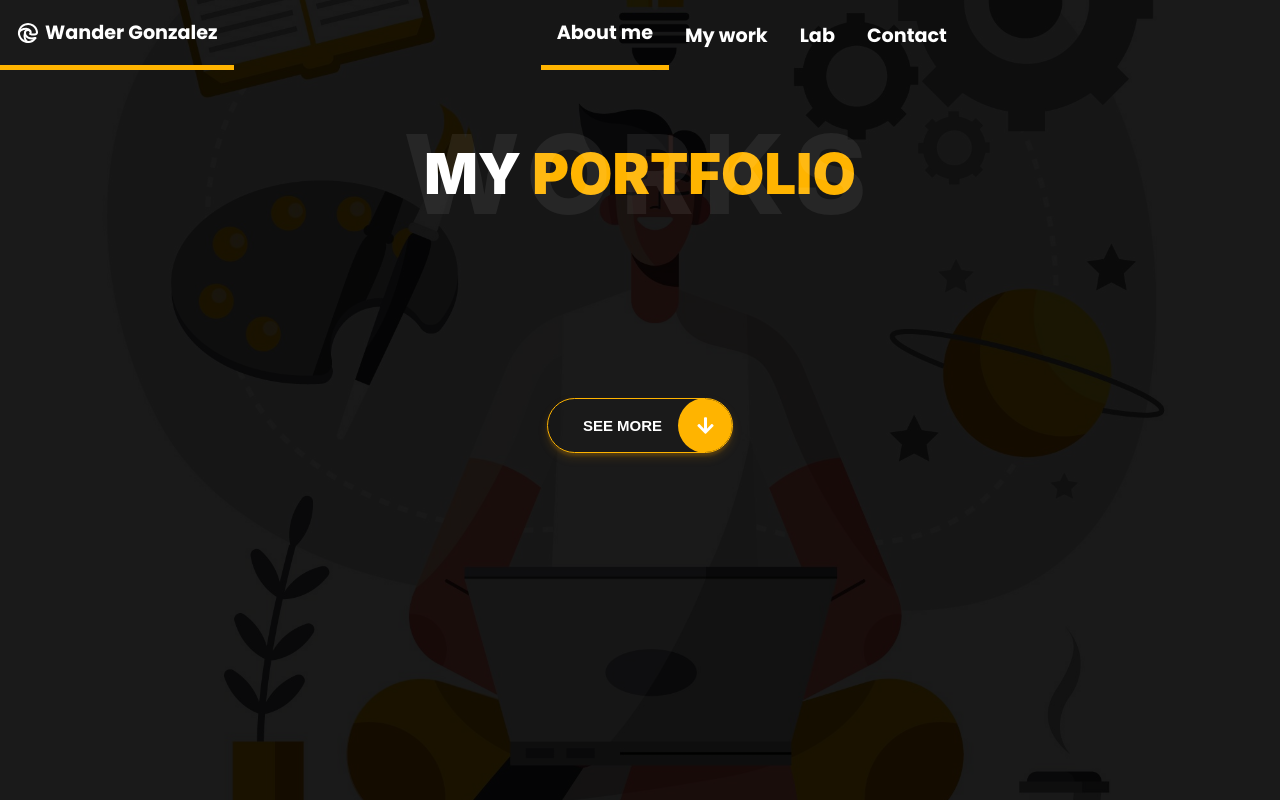
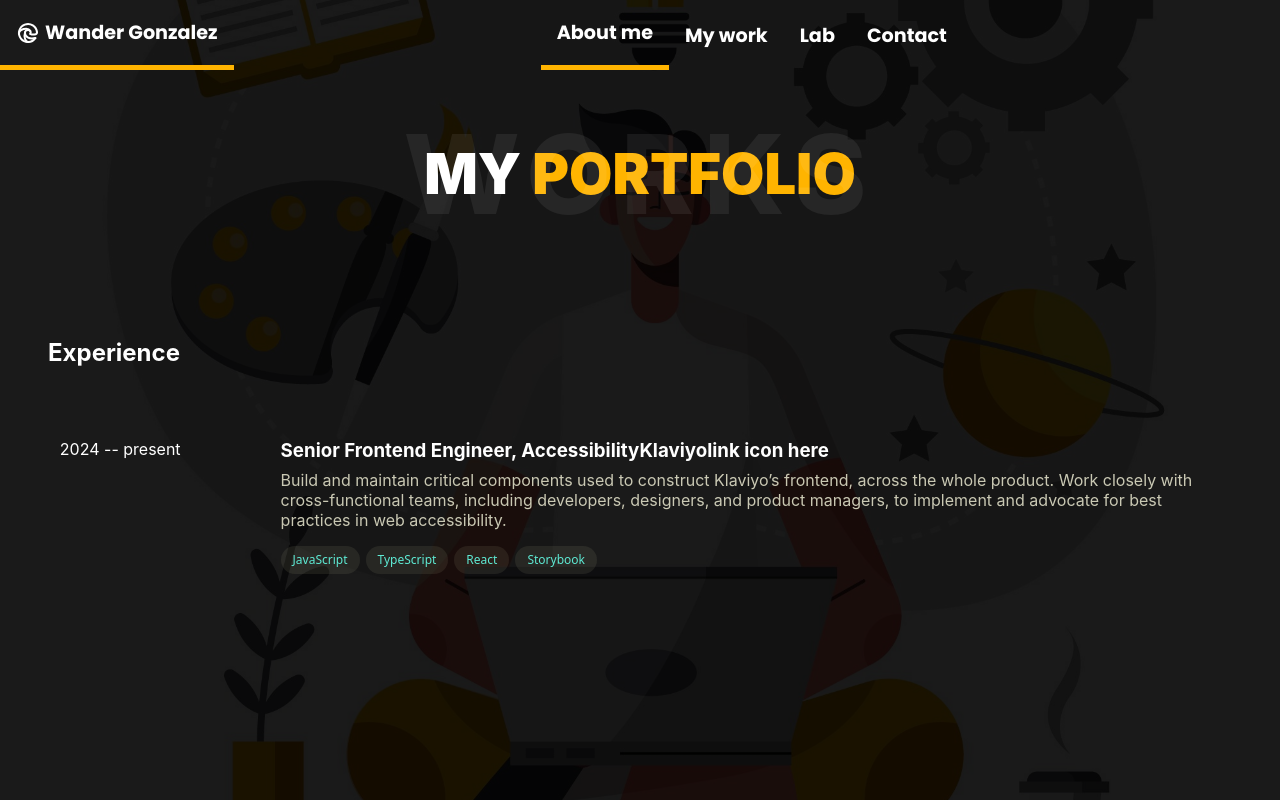
Before and after one commit to wandergithub/w-portfolio, a React (Create React App) app: page /work in a window 1280 px wide. Built offline with nearby package versions, Linux system fonts and the light colour scheme.

Commit message:
Create experience layout on my work page

```diff
--- a/src/components/Lab/Lab.js
+++ b/src/components/Lab/Lab.js
@@ -2,7 +2,7 @@ import './Lab.scss';
 import { FaArrowDown } from 'react-icons/fa';
 import { useState, useEffect } from 'react';
 import ReactGA from 'react-ga';
-import { ToastContainer, toast } from 'react-toastify';
+import { ToastContainer } from 'react-toastify';
 import ProjectCard from '../ProjectCard/ProjectCard';
 import projects from './Data/projects';
 import Button from '../shared/Button/Button';
@@ -15,22 +15,9 @@ const Lab = () => {
     ReactGA.pageview(window.location.pathname + window.location.search);
   }, []);
 
-  const noMoreItems = () => (toast.warn('No more projects! \n', {
-    position: 'bottom-left',
-    autoClose: 4000,
-    hideProgressBar: false,
-    closeOnClick: true,
-    pauseOnHover: true,
-    draggable: true,
-    progress: undefined,
-    theme: 'dark',
-  }));
-
   function showMoreItems(currentNumber) {
     if (currentNumber < projects.length) {
       setLength(length + 1);
-    } else {
-      noMoreItems();
     }
   }
 
--- a/src/components/Work/Data/ProjectsList.js
+++ b/src/components/Work/Data/ProjectsList.js
@@ -1,5 +1,22 @@
 const projects = [
-
+  {
+    title: 'Software Engineer Intern',
+    company: 'Torre.ai',
+    from: '2023',
+    to: '2024',
+    description: 'Build and maintain critical components used to construct Klaviyo’s frontend, across the whole product. Work closely with cross-functional teams, including developers, designers, and product managers, to implement and advocate for best practices in web accessibility.',
+    tech: ['JavaScript', 'TypeScript', 'React', 'StoryBooks'],
+    linkToCompany: 'https://torre.ai',
+  },
+  {
+    title: 'Software Engineer Intern',
+    company: 'Torre.ai',
+    from: '2023',
+    to: '2024',
+    description: 'Build and maintain critical components used to construct Klaviyo’s frontend, across the whole product. Work closely with cross-functional teams, including developers, designers, and product managers, to implement and advocate for best practices in web accessibility.',
+    tech: ['JavaScript', 'TypeScript', 'React', 'StoryBooks'],
+    linkToCompany: 'https://torre.ai',
+  },
 ];
 
 export default projects;
--- a/src/components/Work/Work.js
+++ b/src/components/Work/Work.js
@@ -1,39 +1,12 @@
 import './Work.scss';
-import { FaArrowDown } from 'react-icons/fa';
-import { useState, useEffect } from 'react';
+import { useEffect } from 'react';
 import ReactGA from 'react-ga';
-import { ToastContainer, toast } from 'react-toastify';
-import ProjectCard from '../ProjectCard/ProjectCard';
-import Button from '../shared/Button/Button';
-import projects from './Data/ProjectsList';
-import 'react-toastify/dist/ReactToastify.css';
 
 const Work = () => {
-  const [length, setLength] = useState(3);
-
   // Google analytics
   useEffect(() => {
     ReactGA.pageview(window.location.pathname + window.location.search);
   }, []);
-
-  const noMoreItems = () => (toast.warn('No more projects! \n', {
-    position: 'bottom-left',
-    autoClose: 4000,
-    hideProgressBar: false,
-    closeOnClick: true,
-    pauseOnHover: true,
-    draggable: true,
-    progress: undefined,
-    theme: 'dark',
-  }));
-
-  function showMoreItems(currentNumber) {
-    if (currentNumber < projects.length) {
-      setLength(length + 1);
-    } else {
-      noMoreItems();
-    }
-  }
 
   return (
     <div style={{
@@ -54,33 +27,46 @@ const Work = () => {
         </h1>
         <span className="title-bg">works</span>
       </div>
+      <h2 className="project__subtitle">Experience</h2>
+      <div className="project-container">
+        <li className="project__item">
+          <a href="httpe://Torre.ai" className="project_link" target="__blank">
+            <header>
+              <p>
+                2024 -- present
+              </p>
+            </header>
+            <div className="project_link_content">
+              <h3 className="">
+                <div>
+                  <span className="" />
+                  <span>
+                    Senior Frontend Engineer, Accessibility
+                    <span className="">
+                      Klaviyo
+                      <span>link icon here</span>
+                    </span>
+                  </span>
+                </div>
+              </h3>
 
-      <div className="project-container">
-        {projects.slice(0, length).map((project) => (
-          <ProjectCard
-            key={Math.random()}
-            image={project.image}
-            title={project.title}
-            description={project.description}
-            links={project.links}
-            type={project.type}
-          />
-        ))}
-      </div>
-      <div style={{ alignSelf: 'center', margin: '20px 0px' }}>
-        <Button type="button" name="See More" iconComponent={<FaArrowDown />} action={() => { showMoreItems(length); }} />
-        <ToastContainer
-          position="bottom-left"
-          autoClose={4000}
-          hideProgressBar={false}
-          newestOnTop={false}
-          closeOnClick
-          rtl={false}
-          pauseOnFocusLoss
-          draggable
-          pauseOnHover
-          theme="dark"
-        />
+              <p>
+                Build and maintain critical components used to construct Klaviyo’s frontend,
+                across the whole product. Work closely with cross-functional teams,
+                including developers,
+                designers, and product managers,
+                to implement and advocate for best practices in web accessibility.
+              </p>
+
+              <ul className="" aria-label="Technologies used">
+                <li className=""><div className="">JavaScript</div></li>
+                <li className=""><div className="">TypeScript</div></li>
+                <li className=""><div className="">React</div></li>
+                <li className=""><div className="">Storybook</div></li>
+              </ul>
+            </div>
+          </a>
+        </li>
       </div>
     </div>
   );
--- a/src/components/Work/Work.scss
+++ b/src/components/Work/Work.scss
@@ -73,7 +73,8 @@ body[data-aos-easing="ease"] [data-aos] {
   justify-content: space-around;
   flex-wrap: wrap;
   gap: 10px;
-  margin: 0 20px;
+  margin: 0 48px;
+  list-style: none;
 }
 
 @media (min-width: 576px) {
@@ -105,3 +106,207 @@ body[data-aos-easing="ease"] [data-aos] {
     font-size: 85px;
   }
 }
+
+
+/* Projects style start  */
+.project_link {
+  display: flex;
+  gap: 100px;
+  @media screen and (max-width: 768px) {
+    gap: 10px;
+    display: flex;
+    flex-direction: column;
+  }
+  header > p {
+    width: max-content;
+    margin: 0;
+  }
+  padding: 1%;
+}
+
+.project_link_content {
+  * {
+    margin: 0;
+  }
+
+  p, ul {
+    margin-top: 8px;
+  }
+
+  p {
+    color: rgba(216, 215, 192, 0.926);
+  }
+
+  ul {
+    display: flex;
+    padding: 0;
+    justify-content: flex-start;
+    li {
+      -webkit-text-size-adjust: 100%;
+      tab-size: 4;
+      font-variation-settings: normal;
+      --rem: 16;
+      --deg: 1;
+      --x: -50%;
+      --y: -50%;
+      --tw-bg-opacity: 1;
+      line-height: 1.625;
+      --tw-text-opacity: 1;
+      color: rgb(148 163 184/var(--tw-text-opacity));
+      -webkit-font-smoothing: antialiased;
+      --font-inter: "__inter_20b187","__inter_Fallback_20b187";
+      font-family: var(--font-inter),ui-sans-serif,system-ui,-apple-system,BlinkMacSystemFont,"Segoe UI",Roboto,"Helvetica Neue",Arial,"Noto Sans",sans-serif,"Apple Color Emoji","Segoe UI Emoji","Segoe UI Symbol","Noto Color Emoji";
+      font-feature-settings: "ss03","cv02","cv11";
+      list-style: none;
+      box-sizing: border-box;
+      border: 0 solid #e5e7eb;
+      --tw-border-spacing-x: 0;
+      --tw-border-spacing-y: 0;
+      --tw-translate-x: 0;
+      --tw-translate-y: 0;
+      --tw-rotate: 0;
+      --tw-skew-x: 0;
+      --tw-skew-y: 0;
+      --tw-scale-x: 1;
+      --tw-scale-y: 1;
+      --tw-pan-x: ;
+      --tw-pan-y: ;
+      --tw-pinch-zoom: ;
+      --tw-scroll-snap-strictness: proximity;
+      --tw-gradient-from-position: ;
+      --tw-gradient-via-position: ;
+      --tw-gradient-to-position: ;
+      --tw-ordinal: ;
+      --tw-slashed-zero: ;
+      --tw-numeric-figure: ;
+      --tw-numeric-spacing: ;
+      --tw-numeric-fraction: ;
+      --tw-ring-inset: ;
+      --tw-ring-offset-width: 0px;
+      --tw-ring-offset-color: #fff;
+      --tw-ring-color: rgba(59,130,246,.5);
+      --tw-ring-offset-shadow: 0 0 #0000;
+      --tw-ring-shadow: 0 0 #0000;
+      --tw-shadow: 0 0 #0000;
+      --tw-shadow-colored: 0 0 #0000;
+      --tw-blur: ;
+      --tw-brightness: ;
+      --tw-contrast: ;
+      --tw-grayscale: ;
+      --tw-hue-rotate: ;
+      --tw-invert: ;
+      --tw-saturate: ;
+      --tw-sepia: ;
+      --tw-drop-shadow: ;
+      --tw-backdrop-blur: ;
+      --tw-backdrop-brightness: ;
+      --tw-backdrop-contrast: ;
+      --tw-backdrop-grayscale: ;
+      --tw-backdrop-hue-rotate: ;
+      --tw-backdrop-invert: ;
+      --tw-backdrop-opacity: ;
+      --tw-backdrop-saturate: ;
+      --tw-backdrop-sepia: ;
+      margin-right: .375rem;
+      margin-top: .5rem;
+      -webkit-text-size-adjust: 100%;
+      tab-size: 4;
+      font-variation-settings: normal;
+      --rem: 16;
+      --deg: 1;
+      --x: -50%;
+      --y: -50%;
+      --tw-bg-opacity: 1;
+      -webkit-font-smoothing: antialiased;
+      --font-inter: "__inter_20b187","__inter_Fallback_20b187";
+      font-family: var(--font-inter),ui-sans-serif,system-ui,-apple-system,BlinkMacSystemFont,"Segoe UI",Roboto,"Helvetica Neue",Arial,"Noto Sans",sans-serif,"Apple Color Emoji","Segoe UI Emoji","Segoe UI Symbol","Noto Color Emoji";
+      font-feature-settings: "ss03","cv02","cv11";
+      list-style: none;
+      box-sizing: border-box;
+      border: 0 solid #e5e7eb;
+      --tw-border-spacing-x: 0;
+      --tw-border-spacing-y: 0;
+      --tw-translate-x: 0;
+      --tw-translate-y: 0;
+      --tw-rotate: 0;
+      --tw-skew-x: 0;
+      --tw-skew-y: 0;
+      --tw-scale-x: 1;
+      --tw-scale-y: 1;
+      --tw-pan-x: ;
+      --tw-pan-y: ;
+      --tw-pinch-zoom: ;
+      --tw-scroll-snap-strictness: proximity;
+      --tw-gradient-from-position: ;
+      --tw-gradient-via-position: ;
+      --tw-gradient-to-position: ;
+      --tw-ordinal: ;
+      --tw-slashed-zero: ;
+      --tw-numeric-figure: ;
+      --tw-numeric-spacing: ;
+      --tw-numeric-fraction: ;
+      --tw-ring-inset: ;
+      --tw-ring-offset-width: 0px;
+      --tw-ring-offset-color: #fff;
+      --tw-ring-color: rgba(59,130,246,.5);
+      --tw-ring-offset-shadow: 0 0 #0000;
+      --tw-ring-shadow: 0 0 #0000;
+      --tw-shadow: 0 0 #0000;
+      --tw-shadow-colored: 0 0 #0000;
+      --tw-blur: ;
+      --tw-brightness: ;
+      --tw-contrast: ;
+      --tw-grayscale: ;
+      --tw-hue-rotate: ;
+      --tw-invert: ;
+      --tw-saturate: ;
+      --tw-sepia: ;
+      --tw-drop-shadow: ;
+      --tw-backdrop-blur: ;
+      --tw-backdrop-brightness: ;
+      --tw-backdrop-contrast: ;
+      --tw-backdrop-grayscale: ;
+      --tw-backdrop-hue-rotate: ;
+      --tw-backdrop-invert: ;
+      --tw-backdrop-opacity: ;
+      --tw-backdrop-saturate: ;
+      --tw-backdrop-sepia: ;
+      display: flex;
+      align-items: center;
+      border-radius: 9999px;
+      background-color: rgba(197, 198, 152, 0.1);
+      padding-left: .75rem;
+      padding-right: .75rem;
+      padding-top: .25rem;
+      padding-bottom: .25rem;
+      font-size: .75rem;
+      font-weight: 500;
+      line-height: 1.25rem;
+      --tw-text-opacity: 1;
+      color: rgb(94 234 212/var(--tw-text-opacity));
+    }
+  }
+}
+
+
+.project__item > * {
+  text-decoration: none;
+  color: white;
+}
+
+.project__item:hover {
+  background-color: rgba(62, 69, 67, 0.5);
+  border-radius: .375rem;
+  filter: var(--tw-blur) var(--tw-brightness) var(--tw-contrast) var(--tw-grayscale) var(--tw-hue-rotate) var(--tw-invert) var(--tw-saturate) var(--tw-sepia) var(--tw-drop-shadow);
+  --tw-drop-shadow: drop-shadow(0 10px 8px rgba(0,0,0,.04)) drop-shadow(0 4px 3px rgba(0,0,0,.1));
+  --tw-shadow: inset 0 1px 0 0 rgba(148,163,184,.1);
+  --tw-shadow-colored: inset 0 1px 0 0 var(--tw-shadow-color);
+  box-shadow: var(--tw-ring-offset-shadow, 0 0 #0000), var(--tw-ring-shadow, 0 0 #0000), var(--tw-shadow);
+}
+
+.project__subtitle {
+  color: white;
+  align-self: flex-start;
+  margin-left: 48px;
+}
+/* Projects style end  */
```
